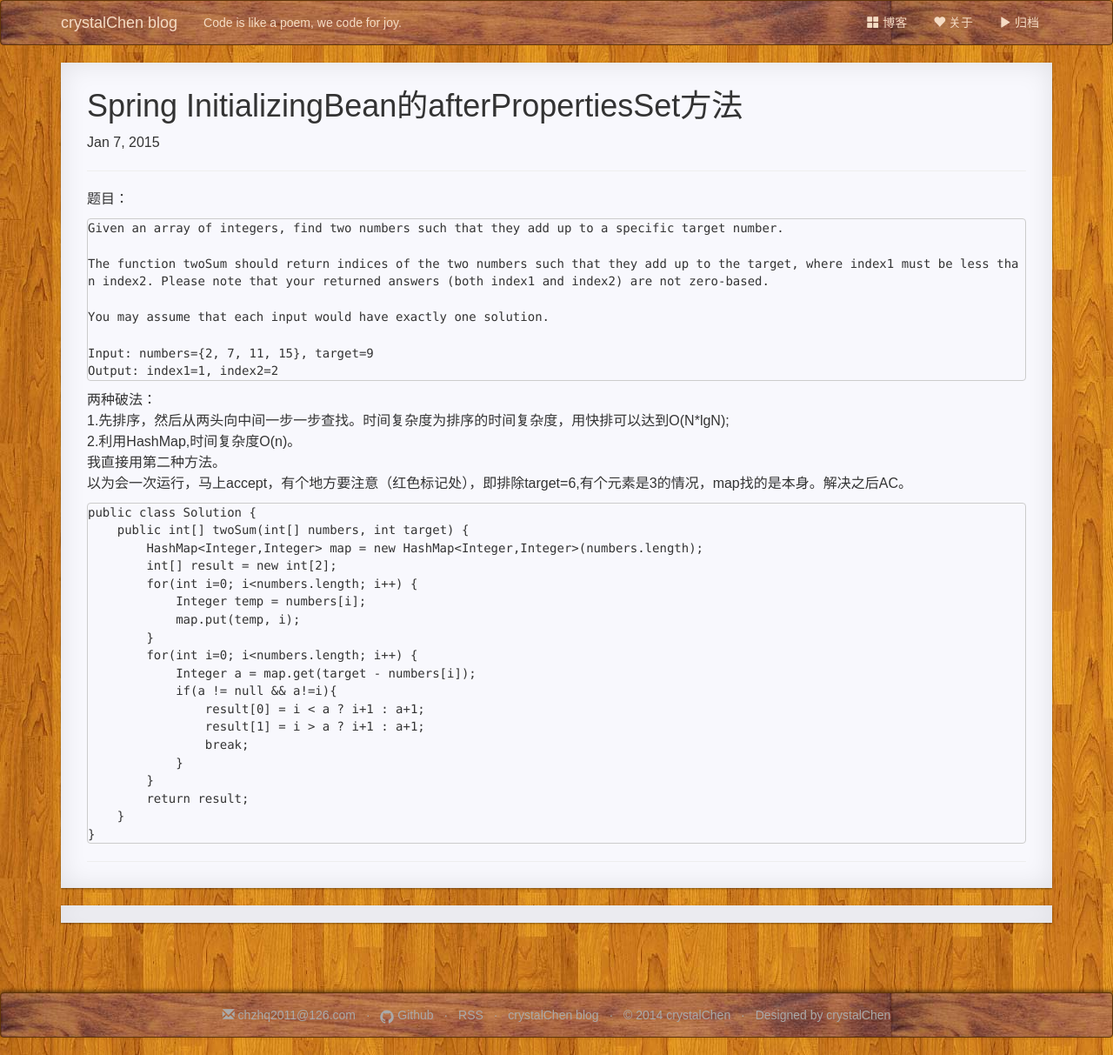
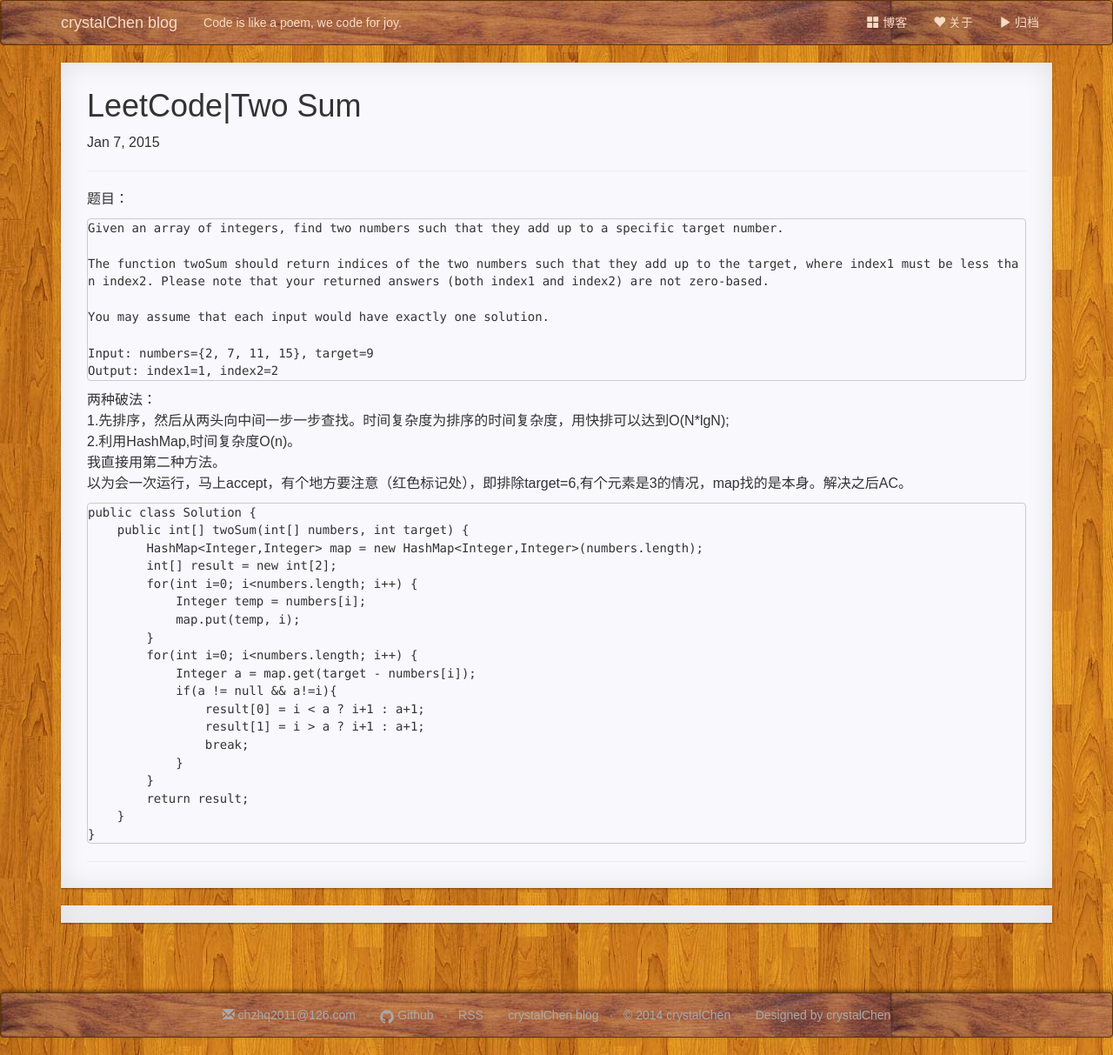
Before and after one commit to crystalChen/crystalChen.github.io, a Jekyll site: the page built from _posts/2015-01-07-two-sum.md, in a window 1280 px wide. Shown: the whole page at 87% size. Built offline with Jekyll 4.4.1, drawn with Linux system fonts in a browser that asks for light colours; nearby versions of some CDN libraries; comment, search, counter and statistics services are not loaded; a style sheet for code colours, icons or effects is not loaded.

Commit message:
merge from csdn

```diff
--- a/_posts/2015-01-07-two-sum.md
+++ b/_posts/2015-01-07-two-sum.md
@@ -1,9 +1,9 @@
 ---
 layout: post
-categories: [Spring]
-tags: [Spring]
+categories: [算法]
+tags: [算法]
 code: true
-title: Spring InitializingBean的afterPropertiesSet方法
+title: LeetCode|Two Sum
 ---
 
 题目：
```
